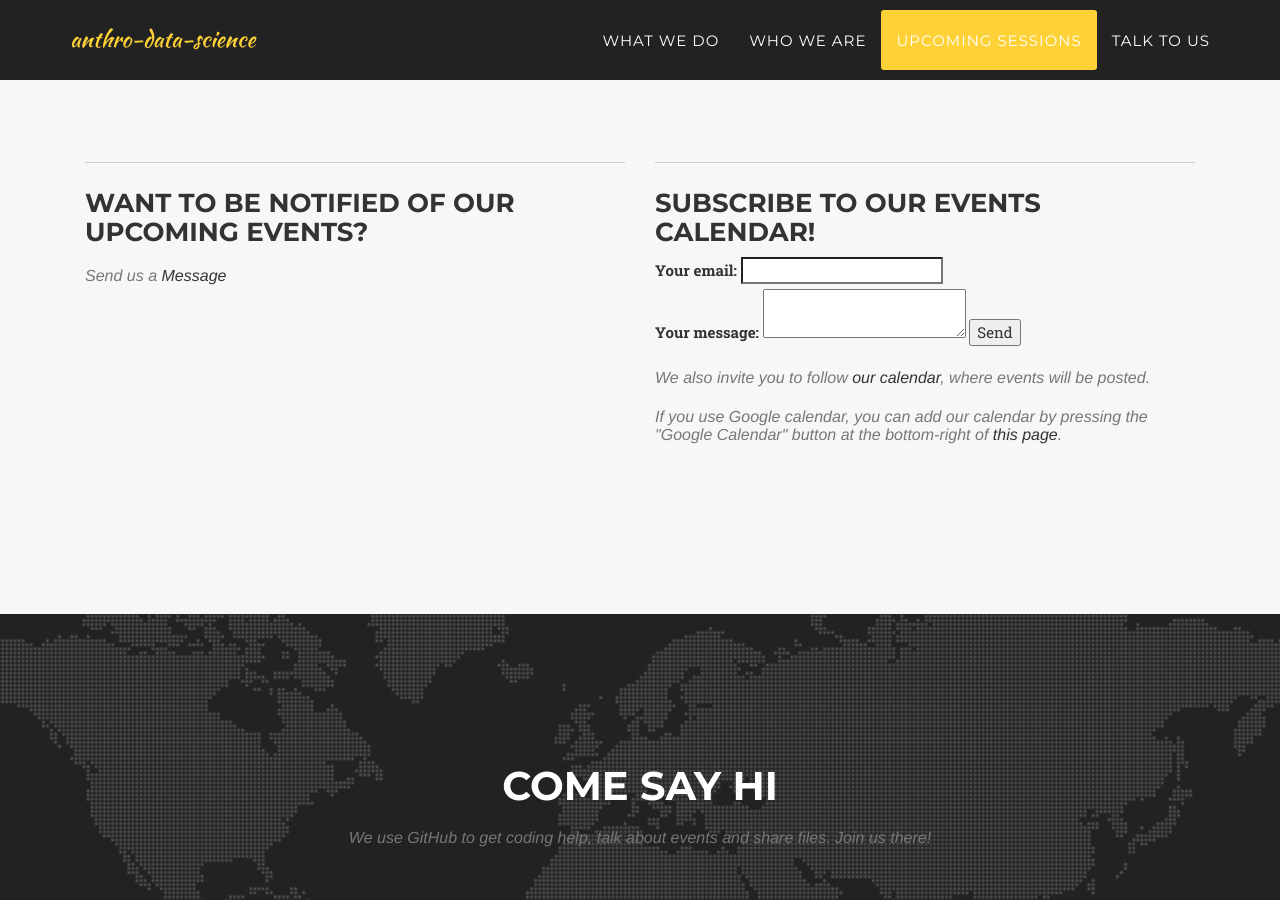
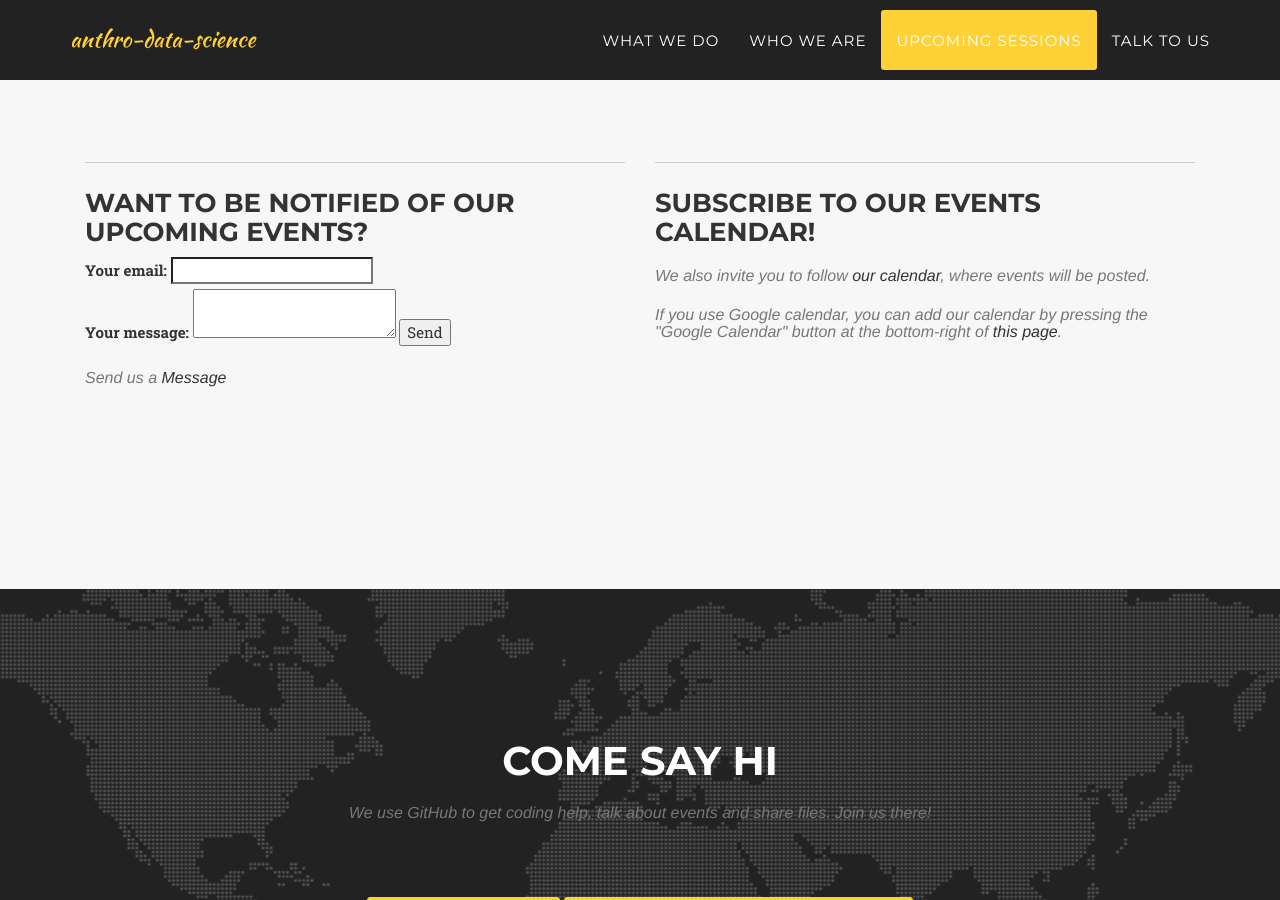
Before and after one commit to anthro-data-science/anthro-data-science.github.io, a Jekyll site: the page built from index.html, in a window 1280 px wide and 900 px high, scrolled down 1980 px. Built offline with Jekyll 4.4.1, drawn with Linux system fonts in a browser that asks for light colours; some web fonts are replaced.

Commit message:
move it again

```diff
--- a/_includes/portfolio_grid.html
+++ b/_includes/portfolio_grid.html
@@ -81,15 +81,6 @@
             <div class="col-lg-12">
             {% endif %}
               <h3 class="section-heading eventInstructions">{{site.data[site.language].notification}}</h3>
-              <h3 class="section-subheading text-muted eventSubinstructions">{{site.data[site.language].watching | replace: '%GITHUB_REPO_URL%', site.github.repository_url }}</h3>
-              <figure>
-                <img src=""></img>
-                <figcaption>{{site.data[site.language].watchingCaption | replace: '%GITHUB_REPO_URL%', site.github.repository_url}}</figcaption>
-              </figure>
-            </div>
-            {% if site.calendar_on %}
-            <div class="col-lg-6">
-              <h3 class="section-heading eventInstructions">{{site.data[site.language].calendar}}</h3>
 
 <form
   action="https://formspree.io/xrgydqla"
@@ -111,6 +102,20 @@
 
 
 
+              <h3 class="section-subheading text-muted eventSubinstructions">{{site.data[site.language].watching | replace: '%GITHUB_REPO_URL%', site.github.repository_url }}</h3>
+              <figure>
+                <img src=""></img>
+                <figcaption>{{site.data[site.language].watchingCaption | replace: '%GITHUB_REPO_URL%', site.github.repository_url}}</figcaption>
+              </figure>
+            </div>
+            {% if site.calendar_on %}
+            <div class="col-lg-6">
+              <h3 class="section-heading eventInstructions">{{site.data[site.language].calendar}}</h3>
+
+
+
+
+
 
               <h3 class="section-subheading text-muted eventSubinstructions">{{site.data[site.language].calendarSubheading | replace: '%CALENDAR_EMBED_URL%', site.calendar_embed_url}}</h3>
               <h3 class="section-subheading text-muted eventSubinstructions">{{site.data[site.language].googleCalendar | replace: '%CALENDAR_EMBED_URL%', site.calendar_embed_url}}</h3>
```
